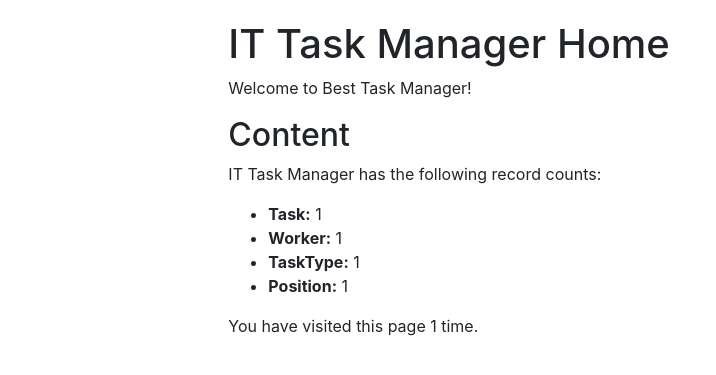
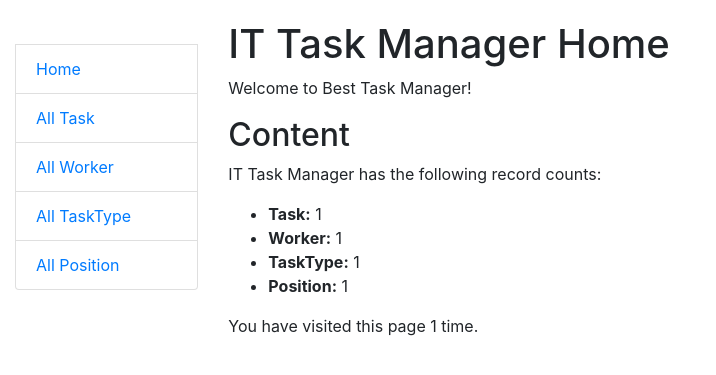
Before and after one commit to mtiunov/it-company-task-manager, a Django app: template templates/catalog/index.html in a window 1280 px wide. Shown: the top 375 px of the page, without its empty margins (0-716 px from the left). Run offline with Django 3.2, Linux system fonts and the light colour scheme; the template is opened without the code that fills it: most values are stand-ins (such as "Sample title", 1, 10 or a date in 2020).

Commit message:
Update base.html, creating sidebar

```diff
--- a/templates/base.html
+++ b/templates/base.html
@@ -20,7 +20,7 @@
         <div class="col-sm-2">
 
             {% block sidebar %}
-{#                {% include "includes/sidebar.html" %}#}
+                {% include "includes/sidebar.html" %}
             {% endblock %}
 
         </div>
--- /dev/null
+++ b/templates/includes/sidebar.html
@@ -0,0 +1,16 @@
+<ul class="sidebar-nav list-group">
+{#  {% if user.is_authenticated %}#}
+{#    <li class="list-group-item">User: <a href="{{ user.get_absolute_url }}">{{ user.get_username }}</a></li>#}
+{#    <li class="list-group-item"><a href="{% url 'logout'%}?next={{request.path}}">Logout</a></li>#}
+{#  {% else %}#}
+{#    <li class="list-group-item"><a href="{% url 'login'%}?next={{request.path}}">Login</a></li>#}
+{#  {% endif %}#}
+
+  <br>
+
+  <li class="list-group-item"><a href="{% url 'catalog:index' %}">Home</a></li>
+  <li class="list-group-item"><a href="#">All Task</a></li>
+  <li class="list-group-item"><a href="#">All Worker</a></li>
+  <li class="list-group-item"><a href="#">All TaskType</a></li>
+  <li class="list-group-item"><a href="#">All Position</a></li>
+</ul>
```
Also changed, not shown: db.sqlite3.
